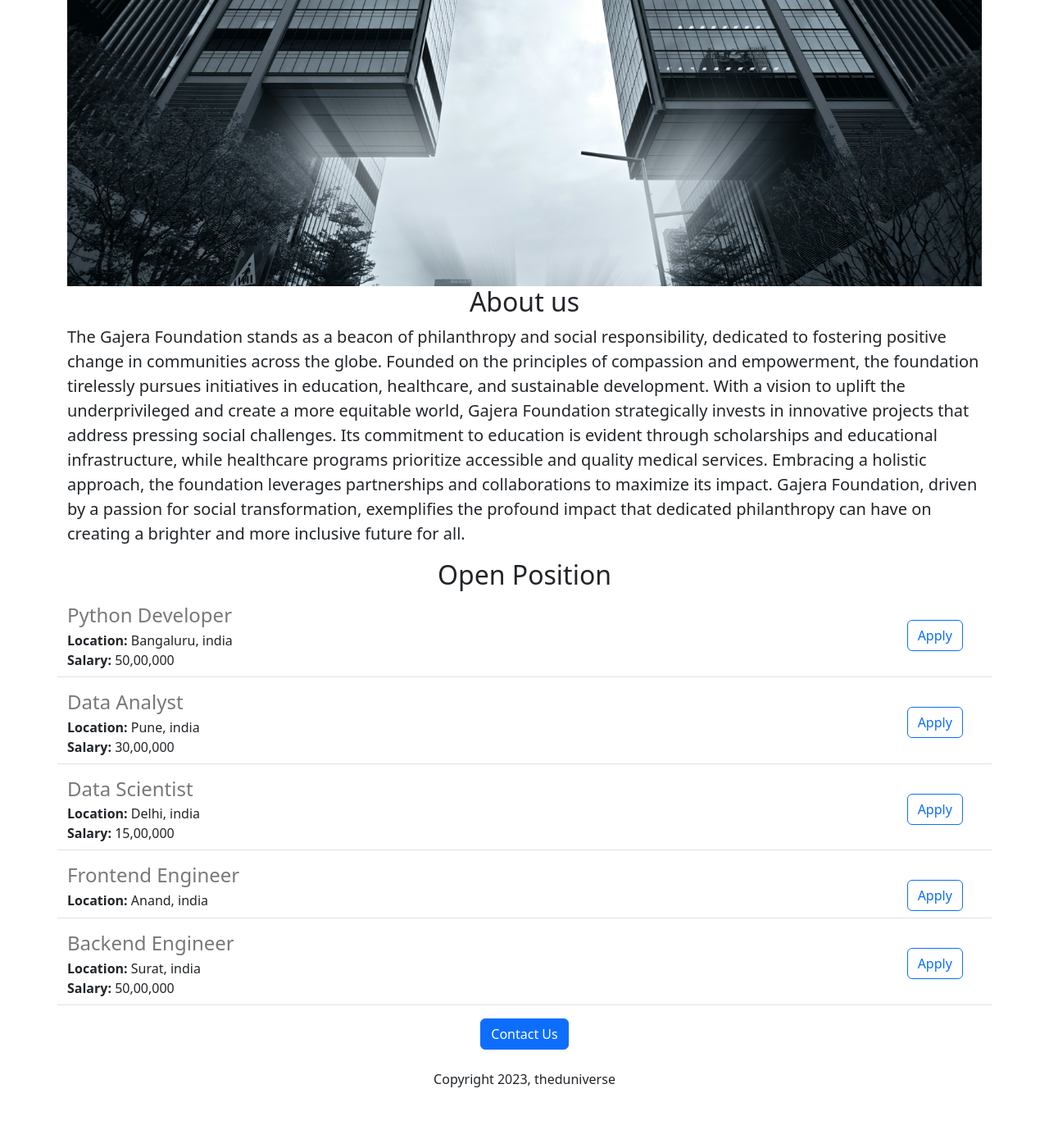
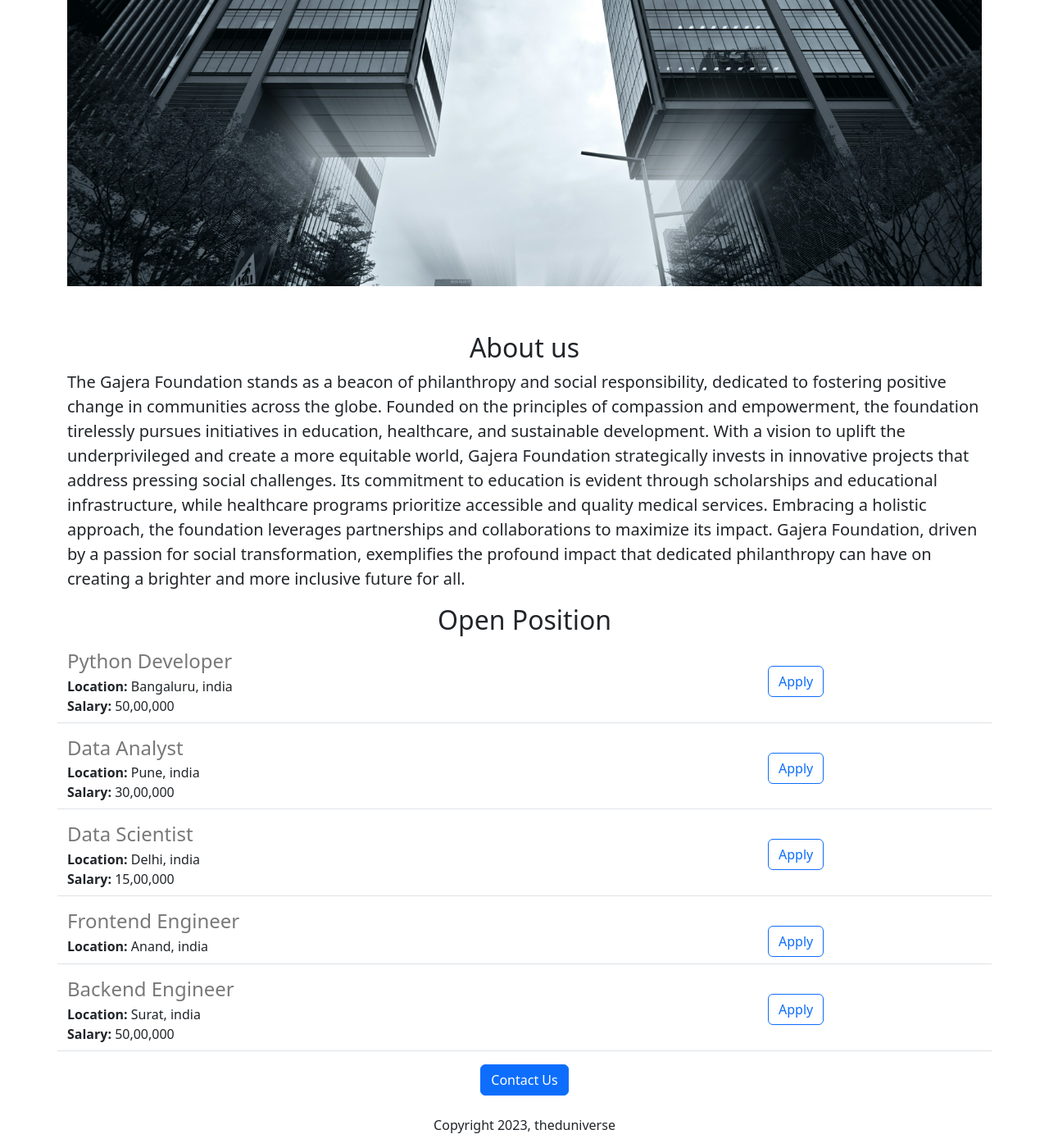
Before and after one commit to dharmikgajera311/Website2, a Flask app: page / in a window 1280 px wide. Shown: the part 140-1540 px from the top of the page at 82% size. Before the commit the page ends 1466 px from the top, so only its background shows below. Run offline with Flask 3, Linux system fonts and the light colour scheme.

Commit message:
done it after auction !
yap done !

```diff
--- a/templates/home.html
+++ b/templates/home.html
@@ -19,7 +19,7 @@
   <h1 class="text-center mt-4 mb-4">{{company_name}}'S FOUNDATION</h1>
     <h6 class="text-center mt-4 mb-4">FOUNDER: DHARMIK GAJERA</h6>
   <img id="banner" class="img-fluid" src="https://webpage1--dharmikgajera16.repl.co/static/banner2.jpg" alt="banner">
-  <h2 class="text-center">About us</h2>
+  <h2 class="text-center" style="margin-top:5%; ">About us</h2>
   <p class="lead">The Gajera Foundation stands as a beacon of philanthropy and social responsibility, dedicated to fostering positive change in communities across the globe. Founded on the principles of compassion and empowerment, the foundation tirelessly pursues initiatives in education, healthcare, and sustainable development. With a vision to uplift the underprivileged and create a more equitable world, Gajera Foundation strategically invests in innovative projects that address pressing social challenges. Its commitment to education is evident through scholarships and educational infrastructure, while healthcare programs prioritize accessible and quality medical services. Embracing a holistic approach, the foundation leverages partnerships and collaborations to maximize its impact. Gajera Foundation, driven by a passion for social transformation, exemplifies the profound impact that dedicated philanthropy can have on creating a brighter and more inclusive future for all.</p>
   <h2 class="text-center">Open Position</h2>
   <p>
--- a/templates/job.html
+++ b/templates/job.html
@@ -9,6 +9,6 @@
   {% endif %}
   </div>
   <div class="col-3" >
-  <button type="button" align="left" class="btn btn-outline-primary" style= "margin-left:65%;margin-top:20px;">Apply</button>
+  <button type="button" align="left" class="btn btn-outline-primary" style= "margin-top:20px;">Apply</button>
   </div>
 </div>
```
